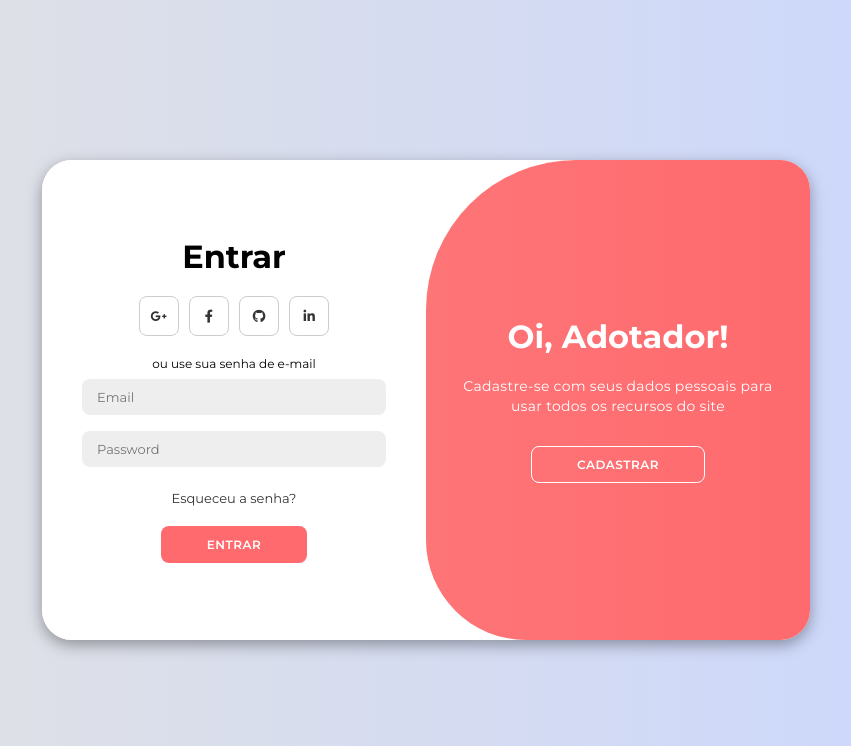
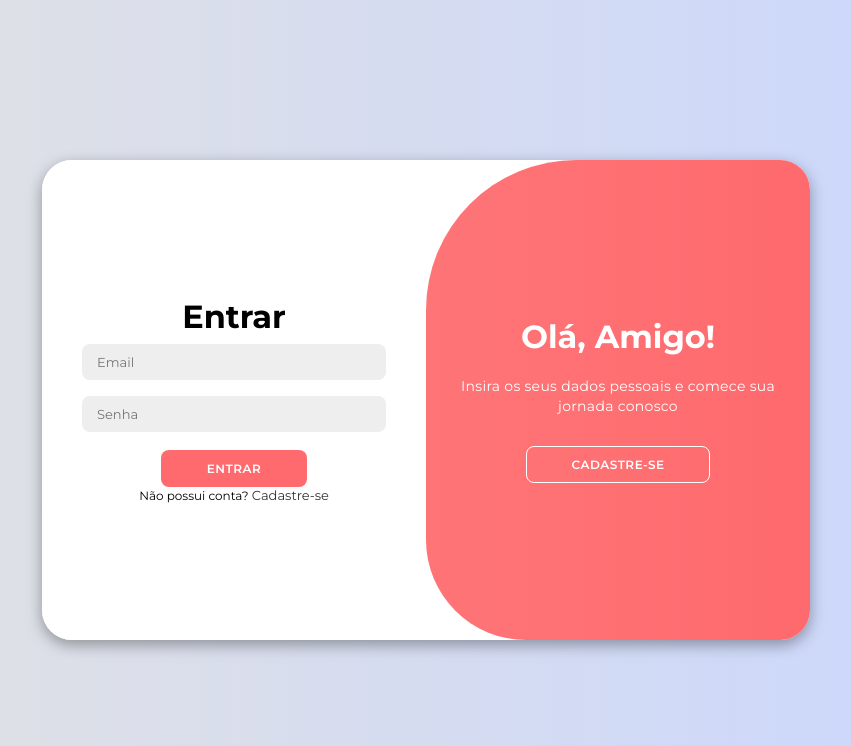
Before and after one commit to Erick-Matos/versao_um, a Flask app: page / in a window 1280 px wide. Shown: the top 746 px of the page, without its empty margins (214-1065 px from the left). Run offline with Flask 3, Linux system fonts and the light colour scheme.

Commit message:
Atualizacao

```diff
--- a/app/anuncios/routes.py
+++ b/app/anuncios/routes.py
@@ -31,7 +31,7 @@ def upload_imagem(current_user):
 
     # Retorna URL completa para o front
     img_url = url_for('static', filename=f'uploads/{unique_name}', _external=True)
-    return jsonify({'imagem_url': img_url}), 200
+    return jsonify({'image_url': img_url}), 200
 
 # Lista todos os anúncios
 @anuncios_bp.route('/anuncios', methods=['GET'])
--- a/templates/index.html
+++ b/templates/index.html
@@ -5,66 +5,56 @@
   <meta name="viewport" content="width=device-width, initial-scale=1.0" />
   <!-- Link para Font Awesome -->
   <link rel="stylesheet" href="https://cdnjs.cloudflare.com/ajax/libs/font-awesome/6.4.2/css/all.min.css" />
-  <!-- Link para o seu CSS -->
+  <!-- Link para arquivos CSS -->
   <link rel="stylesheet" href="{{ url_for('static', filename='css/style.css') }}" />
-  <title>Modern Login Page | AsmrProg</title>
+  <title>Login – Adote um amigo!</title>
 </head>
 <body>
   <div class="container" id="container">
-    <!-- Formulário de Cadastro -->
-    <div class="form-container sign-up">
-      <form id="signUpForm">
-        <h1>Criar conta</h1>
-        <div class="social-icons">
-          <a href="#" class="icon"><i class="fa-brands fa-google-plus-g"></i></a>
-          <a href="#" class="icon"><i class="fa-brands fa-facebook-f"></i></a>
-          <a href="#" class="icon"><i class="fa-brands fa-github"></i></a>
-          <a href="#" class="icon"><i class="fa-brands fa-linkedin-in"></i></a>
-        </div>
-        <span>ou use seu e-mail para registro</span>
-        <input type="text" id="signupName" placeholder="Name" required />
-        <input type="email" id="signupEmail" placeholder="Email" required />
-        <input type="password" id="signupPassword" placeholder="Password" required />
-        <input type="text" id="signupPhone" placeholder="Telefone" required />
-        <button type="submit">Cadastrar</button>
-      </form>
-    </div>
-
     <!-- Formulário de Login -->
     <div class="form-container sign-in">
       <form id="loginForm">
         <h1>Entrar</h1>
-        <div class="social-icons">
-          <a href="#" class="icon"><i class="fa-brands fa-google-plus-g"></i></a>
-          <a href="#" class="icon"><i class="fa-brands fa-facebook-f"></i></a>
-          <a href="#" class="icon"><i class="fa-brands fa-github"></i></a>
-          <a href="#" class="icon"><i class="fa-brands fa-linkedin-in"></i></a>
-        </div>
-        <span>ou use sua senha de e-mail</span>
         <input type="email" id="email" placeholder="Email" required />
-        <input type="password" id="password" placeholder="Password" required />
-        <a href="#">Esqueceu a senha?</a>
+        <input type="password" id="password" placeholder="Senha" required />
         <button type="submit">Entrar</button>
+        <span>Não possui conta? <a href="#" id="register">Cadastre-se</a></span>
       </form>
     </div>
 
-    <!-- Painéis de Alternância -->
+    <!-- Formulário de Cadastro -->
+    <div class="form-container sign-up">
+      <form id="signUpForm">
+        <h1>Cadastrar</h1>
+        <input type="text" id="signupName" placeholder="Nome" required />
+        <input type="email" id="signupEmail" placeholder="Email" required />
+        <input type="password" id="signupPassword" placeholder="Senha" required />
+        <input type="text" id="signupPhone" placeholder="Telefone" required />
+        <button type="submit">Cadastrar</button>
+        <span>Já possui conta? <a href="#" id="login">Entrar</a></span>
+      </form>
+    </div>
+
+    <!-- Elementos visuais da esquerda/direita -->
     <div class="toggle-container">
       <div class="toggle">
         <div class="toggle-panel toggle-left">
-          <h1>Seja bem vindo!</h1>
-          <p>Insira seus dados pessoais para usar todos os recursos do site</p>
-          <button class="hidden" id="login">Entrar</button>
+          <h1>Bem-vindo de volta!</h1>
+          <p>Para manter-se conectado, por favor entre com seus dados pessoais</p>
+          <button class="hidden" id="signIn">Entrar</button>
         </div>
         <div class="toggle-panel toggle-right">
-          <h1>Oi, Adotador!</h1>
-          <p>Cadastre-se com seus dados pessoais para usar todos os recursos do site</p>
-          <button class="hidden" id="register">Cadastrar</button>
+          <h1>Olá, Amigo!</h1>
+          <p>Insira os seus dados pessoais e comece sua jornada conosco</p>
+          <button class="hidden" id="signUp">Cadastre-se</button>
         </div>
       </div>
     </div>
   </div>
 
+  <!-- JS do Font Awesome (icons) -->
+  <script src="https://cdnjs.cloudflare.com/ajax/libs/font-awesome/6.4.2/js/all.min.js"></script>
+  <!-- Script principal -->
   <script src="{{ url_for('static', filename='js/script.js') }}"></script>
 </body>
 </html>
```
Also changed, not shown: templates/dashboard.html (+17 -43 lines), static/js/script.js (line endings or trailing spaces), templates/404.html (line endings or trailing spaces).
